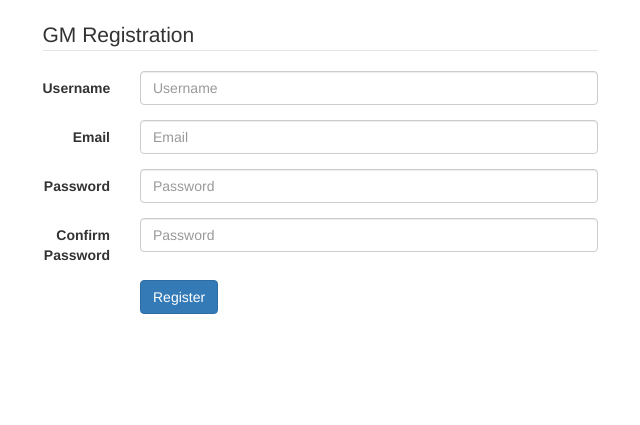
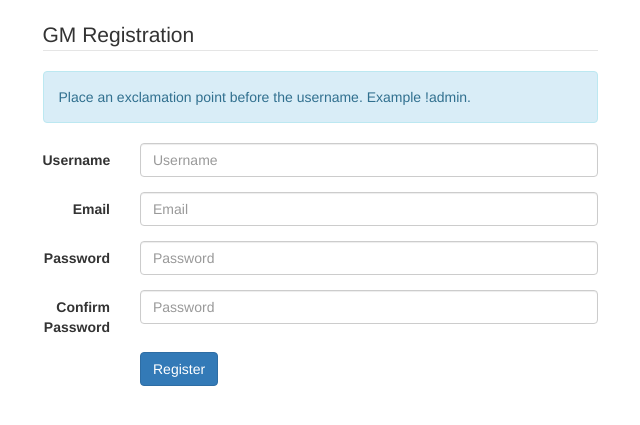
Before and after one commit to zerdnem/RF-EZ-INSTALL, a Flask app: page /gm in a window 1280 px wide. Shown: the part 52-477 px from the top of the page, without its empty margins (320-960 px from the left). Run offline with Flask 2, Linux system fonts and the light colour scheme; some libraries are stand-ins or nearby versions.

Commit message:
small tweaks

```diff
--- a/Web/templates/gm.html
+++ b/Web/templates/gm.html
@@ -28,6 +28,9 @@
                         </div>
                         {% endif %}
                         {% endwith %}
+                        <div class="alert alert-dismissible alert-info">
+                            <p>Place an exclamation point before the username. Example !admin.</p>
+                        </div>
 
                         <div class="form-group">
                             <label for="inputEmail" class="col-lg-2 control-label">Username</label>
```
